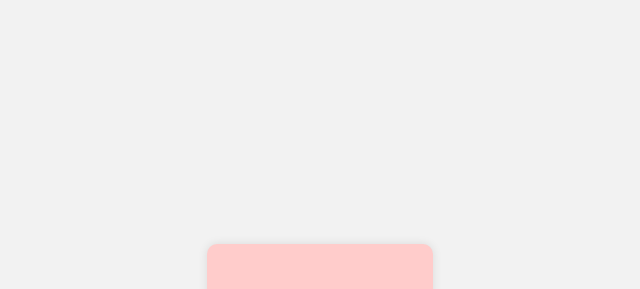
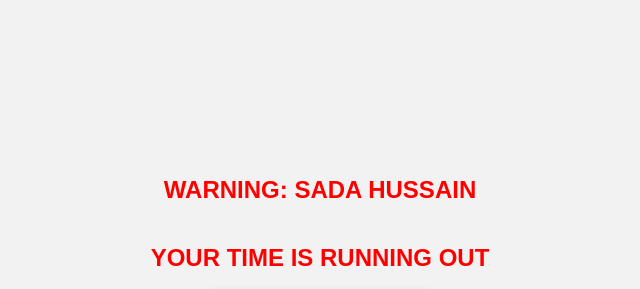
Before and after one commit to Quicksilver-lab/CountDown, a plain HTML site: page index.html in a window 1280 px wide. Shown: the part 94-383 px from the top of the page, without its empty margins (320-960 px from the left). Drawn offline with Linux system fonts and the light colour scheme.

Commit message:
Update index.html

```diff
--- a/index.html
+++ b/index.html
@@ -3,11 +3,16 @@
 <head>
     <meta charset="UTF-8">
     <meta name="viewport" content="width=device-width, initial-scale=1.0">
-    <title>Countdown Timer</title>
+    <title>Warning for Sada Hussain</title>
+    <meta name="description" content="Sada Hussain, this is your final warning. After the countdown ends, your information will be forwarded to the law enforcement authorities and the Punjab Police.">
+    <meta name="keywords" content="Sada Hussain, warning, countdown, law enforcement, Punjab Police">
+    <meta name="author" content="Anonymous Global">
+
     <style>
         body {
             font-family: Arial, sans-serif;
             display: flex;
+            flex-direction: column;
             justify-content: center;
             align-items: center;
             height: 100vh;
@@ -20,6 +25,7 @@
             padding: 20px;
             border-radius: 10px;
             box-shadow: 0 0 10px rgba(0, 0, 0, 0.1);
+            margin-bottom: 20px;
         }
         #message {
             font-size: 1.2em;
@@ -27,9 +33,18 @@
             text-align: center;
             margin-top: 20px;
         }
+        .warning {
+            color: red;
+            font-weight: bold;
+            font-size: 1.5em;
+            margin: 20px 0;
+            text-align: center;
+        }
     </style>
 </head>
 <body>
+    <div class="warning">WARNING: SADA HUSSAIN</div>
+    <div class="warning">YOUR TIME IS RUNNING OUT</div>
     <div id="countdown">
         <p id="timer"></p>
     </div>
@@ -60,10 +75,10 @@
             if (distance < 0) {
                 clearInterval(interval);
                 countdownElement.style.display = 'none';
-                messageElement.innerHTML = "You were warned, Sada Hussain. Your information has been forwarded to the Law enforcement authorities and the Punjab Police.";
+                messageElement.innerHTML = "You were warned, Sada Hussain. Your information has been forwarded to the law enforcement authorities and the Punjab Police.";
                 localStorage.removeItem('endDate');
             }
         }, 1000);
     </script>
 </body>
-  </html>
+</html>
```
